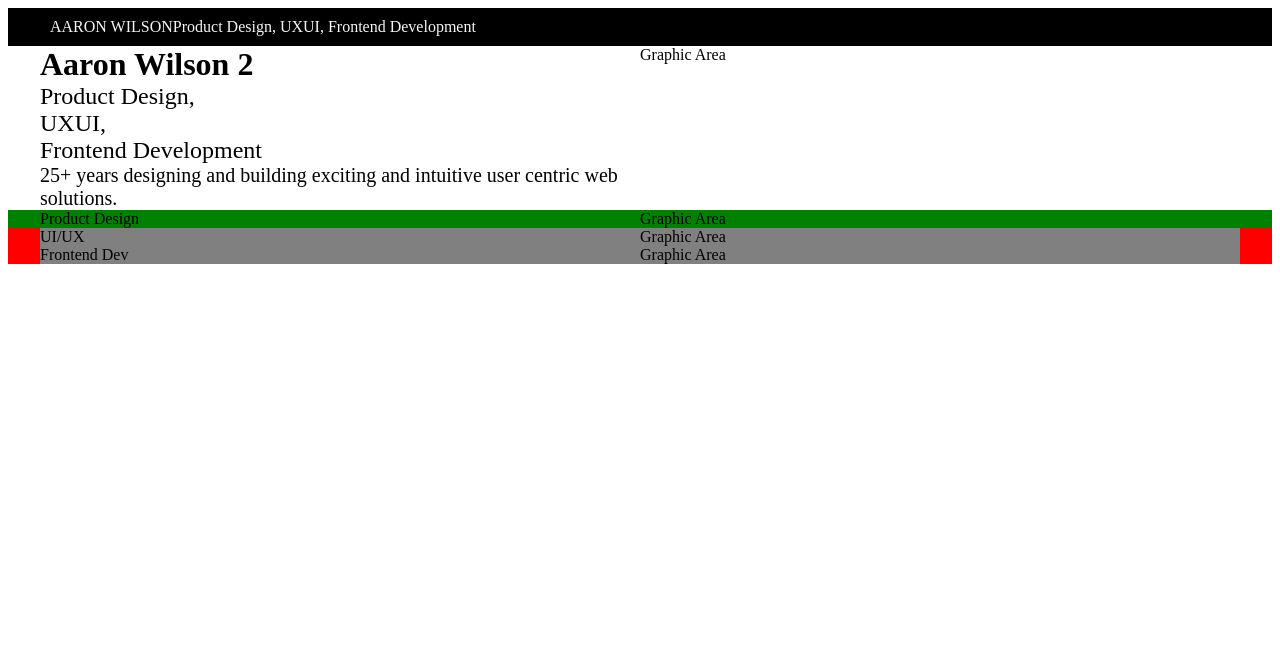
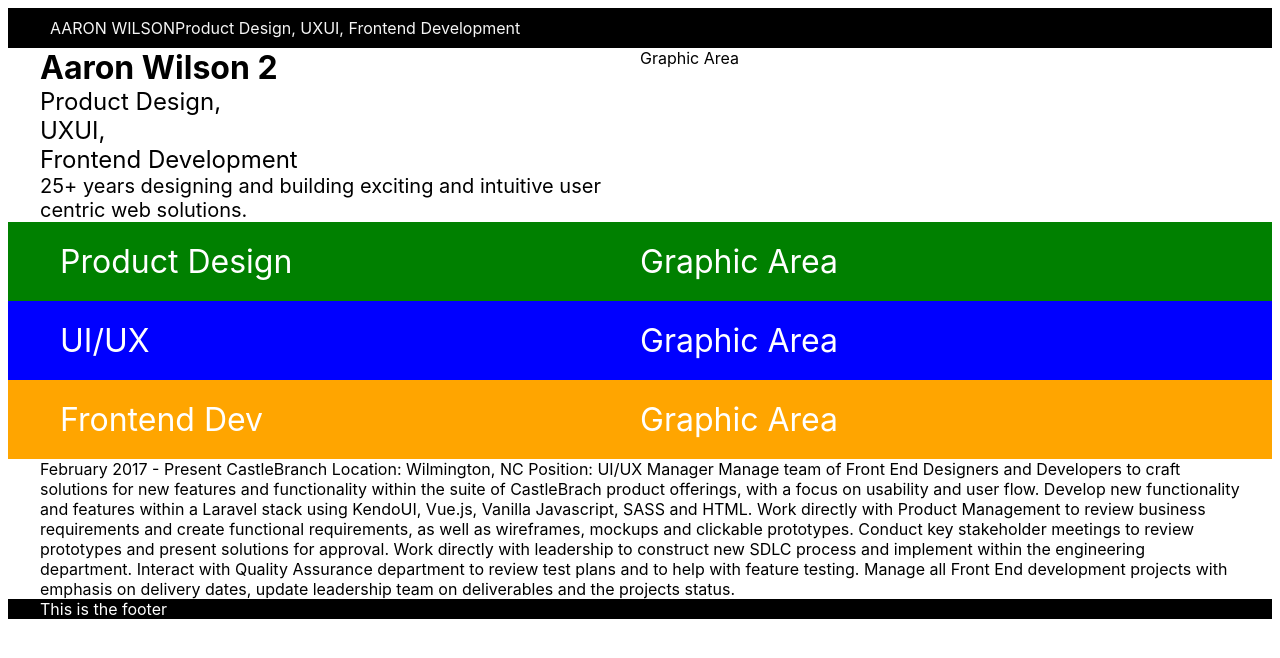
Before and after one commit to aaronunionstudios/blackbox, a Vue app: page / in a window 1280 px wide. Shown: the top 658 px of the page. Built offline with nearby package versions, Linux system fonts and the light colour scheme.

Commit message:
adding in more structure

```diff
--- a/src/App.vue
+++ b/src/App.vue
@@ -35,28 +35,56 @@ import AppHeader from '@/components/AppHeader.vue'
           <div class="flex-child">Graphic Area</div>
         </div>
       </div>
-      <div class="gray-row 60">
+      <div class="gray-row sixty">
         <div class="uiux-design flex-row wrapper">
           <div class="flex-child">UI/UX</div>
           <div class="flex-child">Graphic Area</div>
         </div>
       </div>
-      <div class="gray-row 40">
+      <div class="gray-row forty">
         <div class="fe-development flex-row wrapper">
           <div class="flex-child">Frontend Dev</div>
           <div class="flex-child">Graphic Area</div>
         </div>
       </div>
     </section>
+    <section>
+      <div class="work-experience">
+        <div class="wrapper">
+          <div class="arrow-left"></div>
+          <div class="content-area">
+
+February 2017 - Present
+CastleBranch
+
+Location: Wilmington, NC
+
+Position: UI/UX Manager
+
+Manage team of Front End Designers and Developers to craft solutions for new features and functionality within the suite of CastleBrach product offerings, with a focus on usability and user flow. Develop new functionality and features within a Laravel stack using KendoUI, Vue.js, Vanilla Javascript, SASS and HTML. Work directly with Product Management to review business requirements and create functional requirements, as well as wireframes, mockups and clickable prototypes. Conduct key stakeholder meetings to review prototypes and present solutions for approval. Work directly with leadership to construct new SDLC process and implement within the engineering department. Interact with Quality Assurance department to review test plans and to help with feature testing. Manage all Front End development projects with emphasis on delivery dates, update leadership team on deliverables and the projects status.
+
+          </div>
+          <div class="arrow-right"></div>
+        </div>
+      </div>
+    </section>
   </main>
+  <footer>
+    <div class="wrapper">
+      This is the footer
+    </div>
+  </footer>
 
   <!-- <RouterView /> -->
 </template>
 
 <style lang="scss" scoped>
 @import '@/assets/base.css';
-header {
+header, footer {
   background-color: black;
+}
+footer {
+  color: white;
 }
 
 .marquee {
@@ -64,22 +92,25 @@ header {
 }
 
 .gray-row {
-  background-color: red;
+  font-size: 2rem;
+  color: white;
   &.eighty {
     background-color: green;
+  }
+  &.sixty {
+    background-color: blue;
+  }
+  &.forty {
+    background-color: orange;
   }
 
 }
 
-.product-design {
-  // background-color: gray;
+.product-design,
+.uiux-design,
+.fe-development
+ {
+  padding: 20px;
 }
 
-.uiux-design {
-  background-color: gray;
-}
-
-.fe-development {
-  background-color: gray;
-}
 </style>
--- a/src/assets/base.css
+++ b/src/assets/base.css
@@ -58,7 +58,10 @@
   position: relative;
   font-weight: normal;
 }
-
+div {
+  font-family: Inter, -apple-system, BlinkMacSystemFont, 'Segoe UI', Roboto, Oxygen, Ubuntu,
+  Cantarell, 'Fira Sans', 'Droid Sans', 'Helvetica Neue', sans-serif;
+}
 body {
   min-height: 100vh;
   color: var(--color-text);
```
